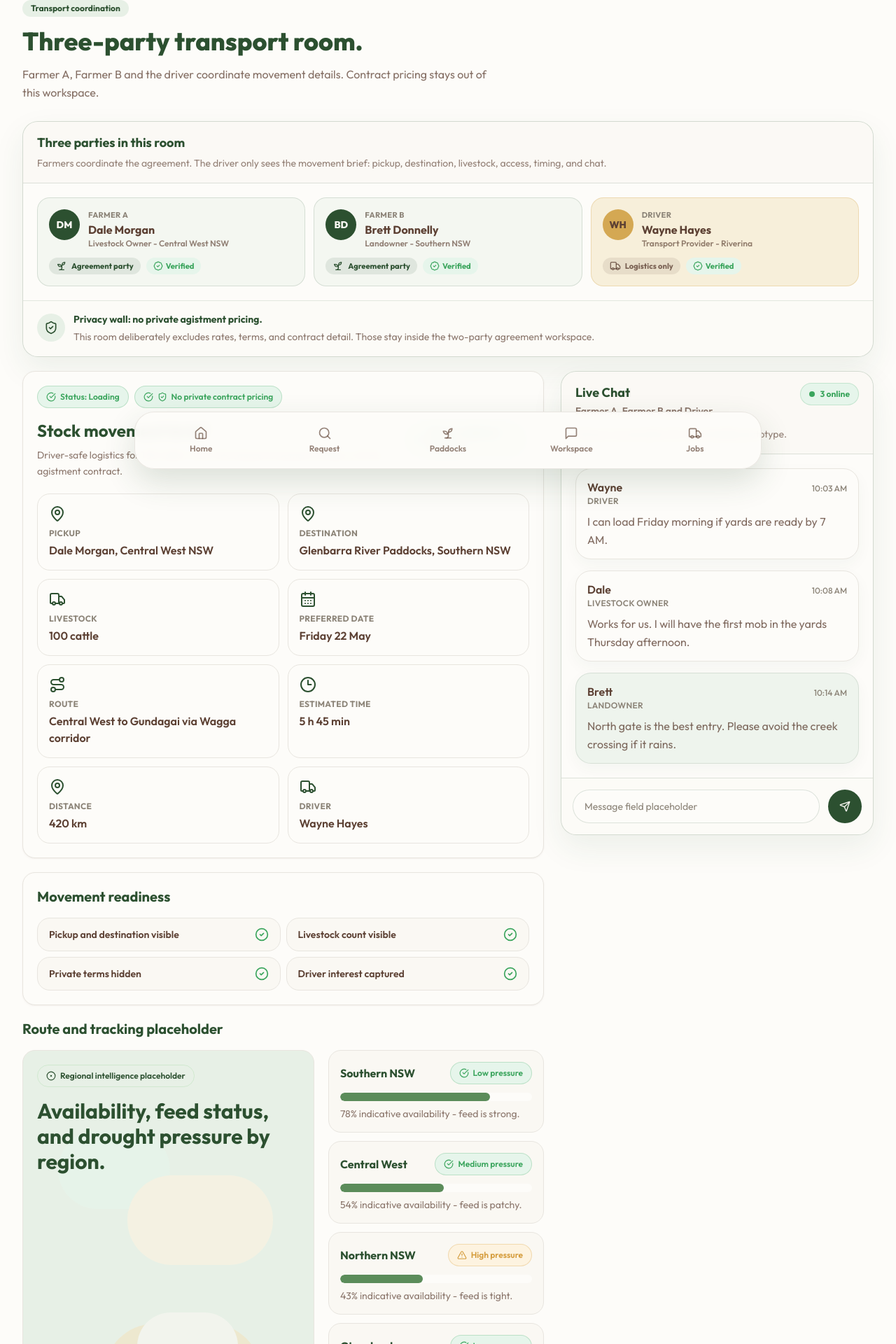
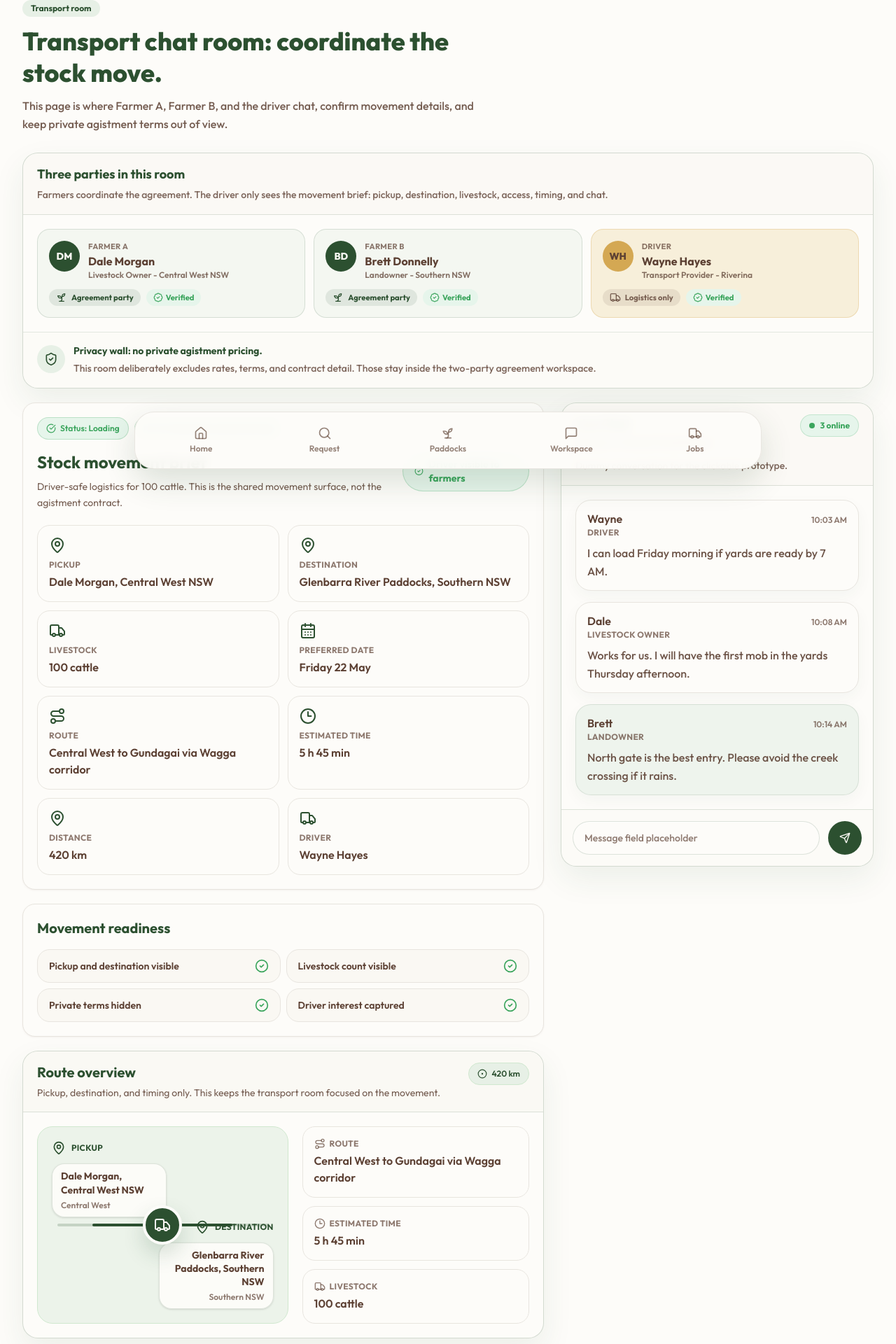
Before and after one commit to jwcoleman87-collab/paddockme, a Next.js app: page /transport/transport-glenbarra in a window 1280 px wide. Shown: the part 118-2038 px from the top of the page at 70% size. Built offline with nearby package versions, Linux system fonts and the light colour scheme.

Commit message:
Clarify transport room heading and route preview

```diff
--- a/src/app/(app)/transport/[id]/TransportRoomClient.tsx
+++ b/src/app/(app)/transport/[id]/TransportRoomClient.tsx
@@ -13,9 +13,9 @@ import {
 import { Button, ButtonLink } from "@/components/Button";
 import { Card } from "@/components/Card";
 import { ChatPanel } from "@/components/ChatPanel";
-import { DummyMap } from "@/components/DummyMap";
 import { InfoTile } from "@/components/InfoTile";
 import { PartyRoster } from "@/components/PartyRoster";
+import { RoutePreview } from "@/components/RoutePreview";
 import { SplitWorkspace } from "@/components/SplitWorkspace";
 import { StatusBadge } from "@/components/StatusBadge";
 import type { Farmer, Message, TransportJob } from "@/lib/dummyData";
@@ -92,7 +92,7 @@ export function TransportRoomClient({
                   <h2 className="text-2xl font-bold text-sage-deep">
                     Stock movement brief
                   </h2>
-                  <p className="mt-2 max-w-2xl text-sm leading-relaxed text-bark/70">
+                  <p className="mt-2 max-w-2xl text-sm leading-relaxed text-bark/85">
                     Driver-safe logistics for {job.livestockCount}. This is the
                     shared movement surface, not the agistment contract.
                   </p>
@@ -152,12 +152,7 @@ export function TransportRoomClient({
               )}
             </Card>
 
-            <section>
-              <h2 className="mb-4 text-xl font-bold text-sage-deep">
-                Route and tracking placeholder
-              </h2>
-              <DummyMap />
-            </section>
+            <RoutePreview job={job} />
           </div>
         }
         right={
--- a/src/app/(app)/transport/[id]/page.tsx
+++ b/src/app/(app)/transport/[id]/page.tsx
@@ -31,12 +31,16 @@ export default async function TransportDetailPage({
   return (
     <>
       <PageHeader
-        eyebrow="Transport coordination"
-        title={job.state === "open" ? "Open movement brief." : "Three-party transport room."}
+        eyebrow="Transport room"
+        title={
+          job.state === "open"
+            ? "Open transport brief: review and express interest."
+            : "Transport chat room: coordinate the stock move."
+        }
         description={
           job.state === "open"
-            ? "Driver can review logistics and express interest. Private agistment terms stay out of this workspace."
-            : "Farmer A, Farmer B and the driver coordinate movement details. Contract pricing stays out of this workspace."
+            ? "This page lets a driver inspect pickup, destination, livestock, timing, and route details before putting their hand up."
+            : "This page is where Farmer A, Farmer B, and the driver chat, confirm movement details, and keep private agistment terms out of view."
         }
       />
 
--- a/src/components/ChatPanel.tsx
+++ b/src/components/ChatPanel.tsx
@@ -35,7 +35,7 @@ export function ChatPanel({
         <div className="flex items-start justify-between gap-3">
           <div className="min-w-0">
             <h2 className="text-lg font-bold text-sage-deep">Live Chat</h2>
-            <p className="mt-0.5 text-sm font-semibold text-bark/70">
+            <p className="mt-0.5 text-sm font-semibold text-bark/85">
               {title}
             </p>
           </div>
@@ -44,7 +44,7 @@ export function ChatPanel({
             {onlineCount} online
           </span>
         </div>
-        <p className="mt-3 text-sm leading-relaxed text-bark/65">
+        <p className="mt-3 text-sm font-medium leading-relaxed text-bark/80">
           {hasSections
             ? activeSection
               ? `Anchored to "${activeSection.label}" - replies are tagged to this section.`
@@ -75,7 +75,7 @@ export function ChatPanel({
 
       <div className="flex-1 space-y-4 overflow-y-auto bg-warm-white px-5 py-5">
         {messages.length === 0 && (
-          <p className="text-sm text-bark/60">No messages yet.</p>
+          <p className="text-sm font-medium text-bark/75">No messages yet.</p>
         )}
         {messages.map((message) => {
           const matchesActive =
@@ -98,7 +98,7 @@ export function ChatPanel({
 
       <div className="border-t border-sage-deep/15 bg-cream/45 p-4">
         <div className="flex items-center gap-3">
-          <div className="flex min-h-12 flex-1 items-center rounded-full border border-sage-deep/15 bg-warm-white px-4 text-sm text-stone shadow-[inset_0_1px_0_rgba(255,255,255,0.72)]">
+          <div className="flex min-h-12 flex-1 items-center rounded-full border border-sage-deep/15 bg-warm-white px-4 text-sm font-medium text-bark/70 shadow-[inset_0_1px_0_rgba(255,255,255,0.72)]">
             <span className="truncate">
               {activeSection
                 ? `Reply in "${activeSection.label}"`
@@ -142,15 +142,15 @@ function MessageBubble({
       <div className="mb-2 flex items-baseline justify-between gap-3">
         <div className="min-w-0">
           <p className="font-semibold text-bark">{message.senderName}</p>
-          <p className="text-xs font-semibold uppercase tracking-wide text-stone">
+          <p className="text-xs font-bold uppercase tracking-wide text-bark/70">
             {message.senderRole}
           </p>
         </div>
-        <span className="shrink-0 text-xs font-medium text-stone">
+        <span className="shrink-0 text-xs font-semibold text-bark/70">
           {message.time}
         </span>
       </div>
-      <p className="leading-relaxed text-bark/78">{message.body}</p>
+      <p className="font-medium leading-relaxed text-bark/90">{message.body}</p>
       {sectionLabel && (
         <div className="mt-3 inline-flex items-center gap-1.5 rounded-full bg-warm-white/75 px-3 py-1 text-xs font-semibold text-sage-deep">
           <MessageSquare className="h-3 w-3" aria-hidden />
--- a/src/components/InfoTile.tsx
+++ b/src/components/InfoTile.tsx
@@ -50,7 +50,7 @@ export function InfoTile({
       )}
       <p
         className={cn(
-          "text-xs font-bold uppercase tracking-wide text-stone",
+          "text-xs font-bold uppercase tracking-wide text-bark/70",
           showIconInline && "flex items-center gap-1.5"
         )}
       >
--- a/src/components/PageHeader.tsx
+++ b/src/components/PageHeader.tsx
@@ -30,7 +30,7 @@ export function PageHeader({
           {title}
         </h1>
         {description && (
-          <p className="mt-3 max-w-full break-words text-base leading-relaxed text-bark/75 sm:max-w-2xl">
+          <p className="mt-3 max-w-full break-words text-base font-medium leading-relaxed text-bark/85 sm:max-w-2xl">
             {description}
           </p>
         )}
--- a/src/components/PartyRoster.tsx
+++ b/src/components/PartyRoster.tsx
@@ -21,7 +21,7 @@ export function PartyRoster({
         <h2 className="text-lg font-bold text-sage-deep">
           Three parties in this room
         </h2>
-        <p className="mt-1 text-sm leading-relaxed text-bark/65">
+        <p className="mt-1 text-sm font-medium leading-relaxed text-bark/80">
           Farmers coordinate the agreement. The driver only sees the movement
           brief: pickup, destination, livestock, access, timing, and chat.
         </p>
@@ -59,7 +59,7 @@ export function PartyRoster({
           <p className="text-sm font-bold text-sage-deep">
             Privacy wall: no private agistment pricing.
           </p>
-          <p className="mt-1 text-sm leading-relaxed text-bark/70">
+          <p className="mt-1 text-sm font-medium leading-relaxed text-bark/80">
             This room deliberately excludes rates, terms, and contract detail.
             Those stay inside the two-party agreement workspace.
           </p>
@@ -101,11 +101,11 @@ function PartyCard({
           {getInitials(farmer.name)}
         </div>
         <div className="min-w-0">
-          <p className="text-[0.7rem] font-bold uppercase tracking-wide text-stone">
+          <p className="text-[0.7rem] font-bold uppercase tracking-wide text-bark/70">
             {label}
           </p>
           <p className="truncate text-base font-bold text-bark">{farmer.name}</p>
-          <p className="truncate text-xs font-semibold text-bark/65">
+          <p className="truncate text-xs font-semibold text-bark/75">
             {farmer.role} - {farmer.region}
           </p>
         </div>
--- /dev/null
+++ b/src/components/RoutePreview.tsx
@@ -0,0 +1,105 @@
+import { Clock3, MapPin, Route, Truck } from "lucide-react";
+import { InfoTile } from "@/components/InfoTile";
+import { StatusBadge } from "@/components/StatusBadge";
+import type { TransportJob } from "@/lib/dummyData";
+
+export function RoutePreview({ job }: { job: TransportJob }) {
+  return (
+    <section className="overflow-hidden rounded-2xl border border-sage-deep/20 bg-warm-white shadow-[0_18px_45px_rgba(34,84,52,0.08)]">
+      <div className="border-b border-sage-deep/15 bg-cream/70 px-5 py-4">
+        <div className="flex flex-wrap items-start justify-between gap-3">
+          <div>
+            <h2 className="text-xl font-bold text-sage-deep">Route overview</h2>
+            <p className="mt-1 max-w-2xl text-sm leading-relaxed text-bark/85">
+              Pickup, destination, and timing only. This keeps the transport
+              room focused on the movement.
+            </p>
+          </div>
+          <StatusBadge tone="info">{job.distanceKm} km</StatusBadge>
+        </div>
+      </div>
+
+      <div className="grid gap-5 p-5 lg:grid-cols-[minmax(0,1.05fr)_minmax(17rem,0.95fr)]">
+        <div className="relative min-h-64 overflow-hidden rounded-2xl border border-sage-glow bg-sage-mist/75 p-5">
+          <div className="absolute left-7 right-7 top-1/2 h-1 -translate-y-1/2 rounded-full bg-sage-deep/20" />
+          <div className="absolute left-[22%] right-[22%] top-1/2 h-1 -translate-y-1/2 rounded-full bg-sage-deep" />
+
+          <RoutePoint
+            align="left"
+            label="Pickup"
+            value={job.pickup}
+            region={job.pickupRegion}
+          />
+          <RoutePoint
+            align="right"
+            label="Destination"
+            value={job.destination}
+            region={job.destinationRegion}
+          />
+
+          <div className="absolute left-1/2 top-1/2 flex -translate-x-1/2 -translate-y-1/2 items-center justify-center rounded-full border-4 border-warm-white bg-sage-deep p-3 text-cream shadow-[0_14px_30px_rgba(34,84,52,0.18)]">
+            <Truck className="h-6 w-6" aria-hidden />
+          </div>
+        </div>
+
+        <div className="grid content-start gap-3 sm:grid-cols-2 lg:grid-cols-1">
+          <InfoTile
+            icon={<Route className="h-4 w-4" />}
+            iconPlacement="inline"
+            label="Route"
+            value={job.routeSummary}
+          />
+          <InfoTile
+            icon={<Clock3 className="h-4 w-4" />}
+            iconPlacement="inline"
+            label="Estimated time"
+            value={job.estimatedDuration}
+          />
+          <InfoTile
+            icon={<Truck className="h-4 w-4" />}
+            iconPlacement="inline"
+            label="Livestock"
+            value={job.livestockCount}
+          />
+        </div>
+      </div>
+    </section>
+  );
+}
+
+function RoutePoint({
+  align,
+  label,
+  value,
+  region,
+}: {
+  align: "left" | "right";
+  label: string;
+  value: string;
+  region: string;
+}) {
+  return (
+    <div
+      className={
+        align === "left"
+          ? "absolute left-5 top-5 max-w-[46%]"
+          : "absolute bottom-5 right-5 max-w-[46%] text-right"
+      }
+    >
+      <div
+        className={
+          align === "left"
+            ? "mb-3 flex items-center gap-2 text-sage-deep"
+            : "mb-3 flex items-center justify-end gap-2 text-sage-deep"
+        }
+      >
+        <MapPin className="h-5 w-5 shrink-0" aria-hidden />
+        <span className="text-xs font-bold uppercase tracking-wide">{label}</span>
+      </div>
+      <div className="rounded-xl border border-sage-deep/15 bg-warm-white/95 px-3 py-2 shadow-sm">
+        <p className="text-sm font-bold leading-snug text-bark">{value}</p>
+        <p className="mt-1 text-xs font-semibold text-bark/70">{region}</p>
+      </div>
+    </div>
+  );
+}
```
